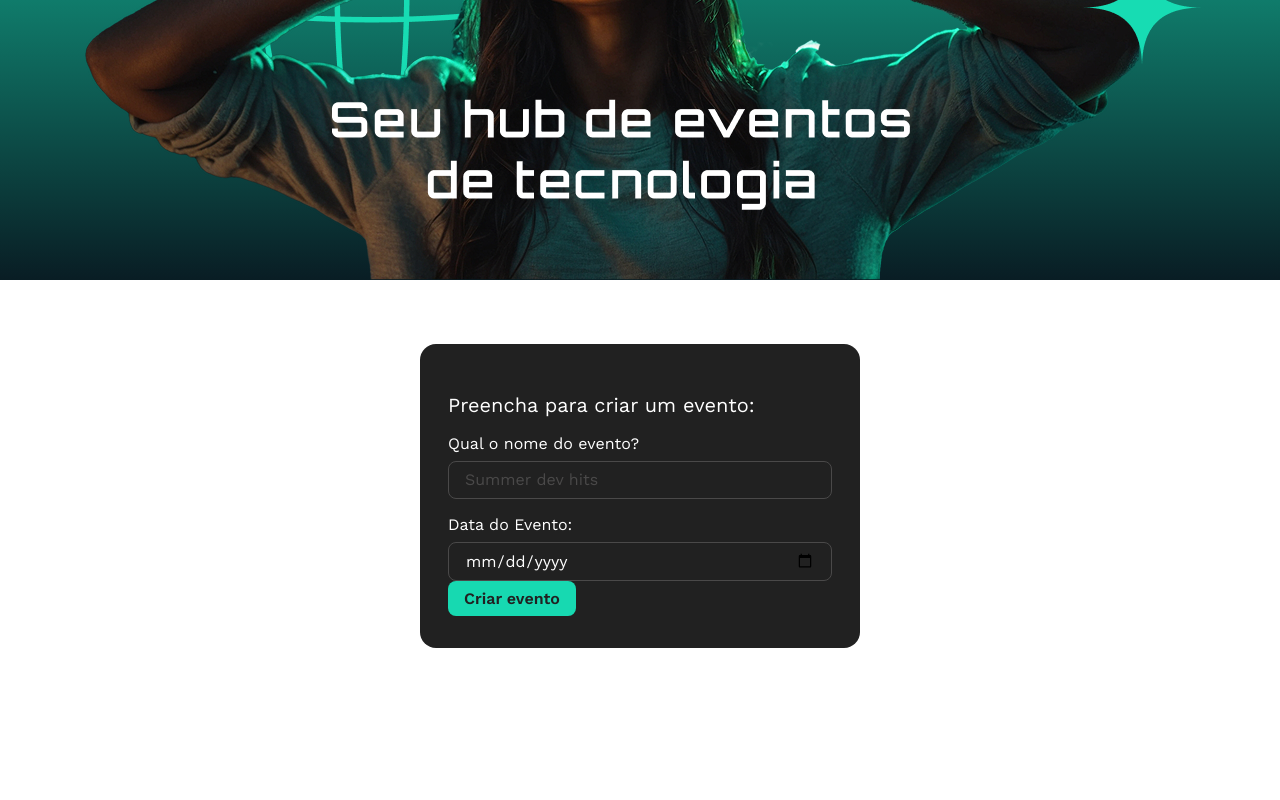
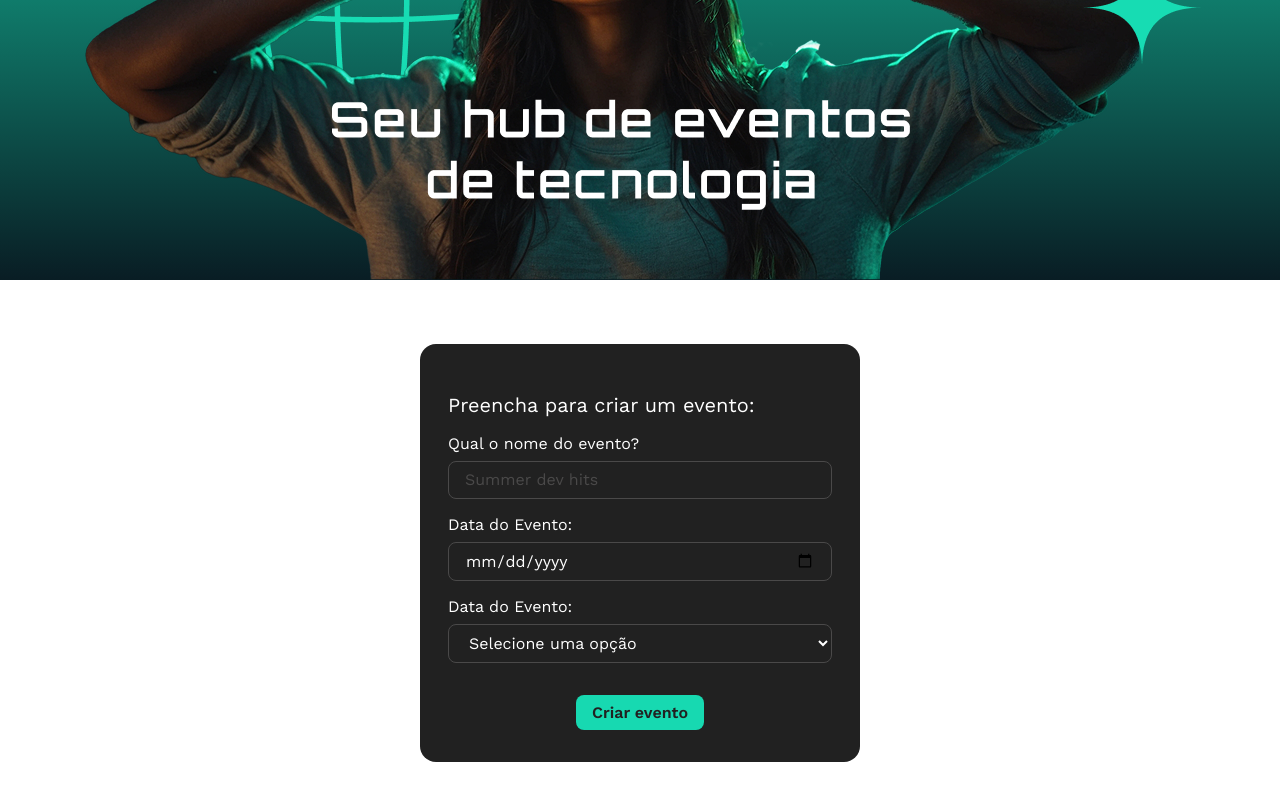
Before and after one commit to devmatheusv/tecboard, a React (Vite) app: page / in a window 1280 px wide. Shown: the part 403-1203 px from the top of the page. Before the commit the page ends 1115 px from the top, so only its background shows below. Built offline with nearby package versions, Linux system fonts and the light colour scheme.

Commit message:
criando botao e lista suspensa

```diff
--- a/src/componentes/Botão/botao.estilos.css
+++ b/src/componentes/Botão/botao.estilos.css
@@ -13,3 +13,8 @@
   opacity: 0.8;
   cursor: pointer;
 }
+
+.acoes {
+  margin-top: 32px;
+  text-align: center;
+}
--- a/src/componentes/FormularioDeEventos/index.jsx
+++ b/src/componentes/FormularioDeEventos/index.jsx
@@ -4,6 +4,7 @@
 import { Label } from "../Label";
 import { TituloDoFormulario } from "../TituloDoFormulario";
 import { Botao } from '../Botão';
+import { ListaSuspensa } from '../ListaSuspensa';
 
 export function FormularioDeEventos() {
 
@@ -34,6 +35,12 @@
             name='dataEvento'
           />
         </CampoDeFormulario>
+        <CampoDeFormulario>
+          <Label htmlFor="dataEvento">
+            Data do Evento:
+          </Label>
+          <ListaSuspensa/>
+        </CampoDeFormulario>
       </div>
       <div className='acoes'>
         <Botao>
--- /dev/null
+++ b/src/componentes/ListaSuspensa/index.jsx
@@ -0,0 +1,11 @@
+import './lista-suspensa.estilos.css'
+
+export function ListaSuspensa() {
+  return (
+    <select className='lista-suspensa-form'>
+      <option value="">
+        Selecione uma opção
+      </option>
+    </select>
+  )
+}
--- /dev/null
+++ b/src/componentes/ListaSuspensa/lista-suspensa.estilos.css
@@ -0,0 +1,11 @@
+.lista-suspensa-form {
+  border-radius: 8px;
+  background-color: transparent;
+  border: 1px solid #4A4949;
+  font-weight: 400;
+  font-size: 16px;
+  line-height: 120%;
+  color: #FFFFFF;
+  padding: 8px 16px;
+
+}
```
Also changed, not shown: src/App.css (line endings or trailing spaces).
